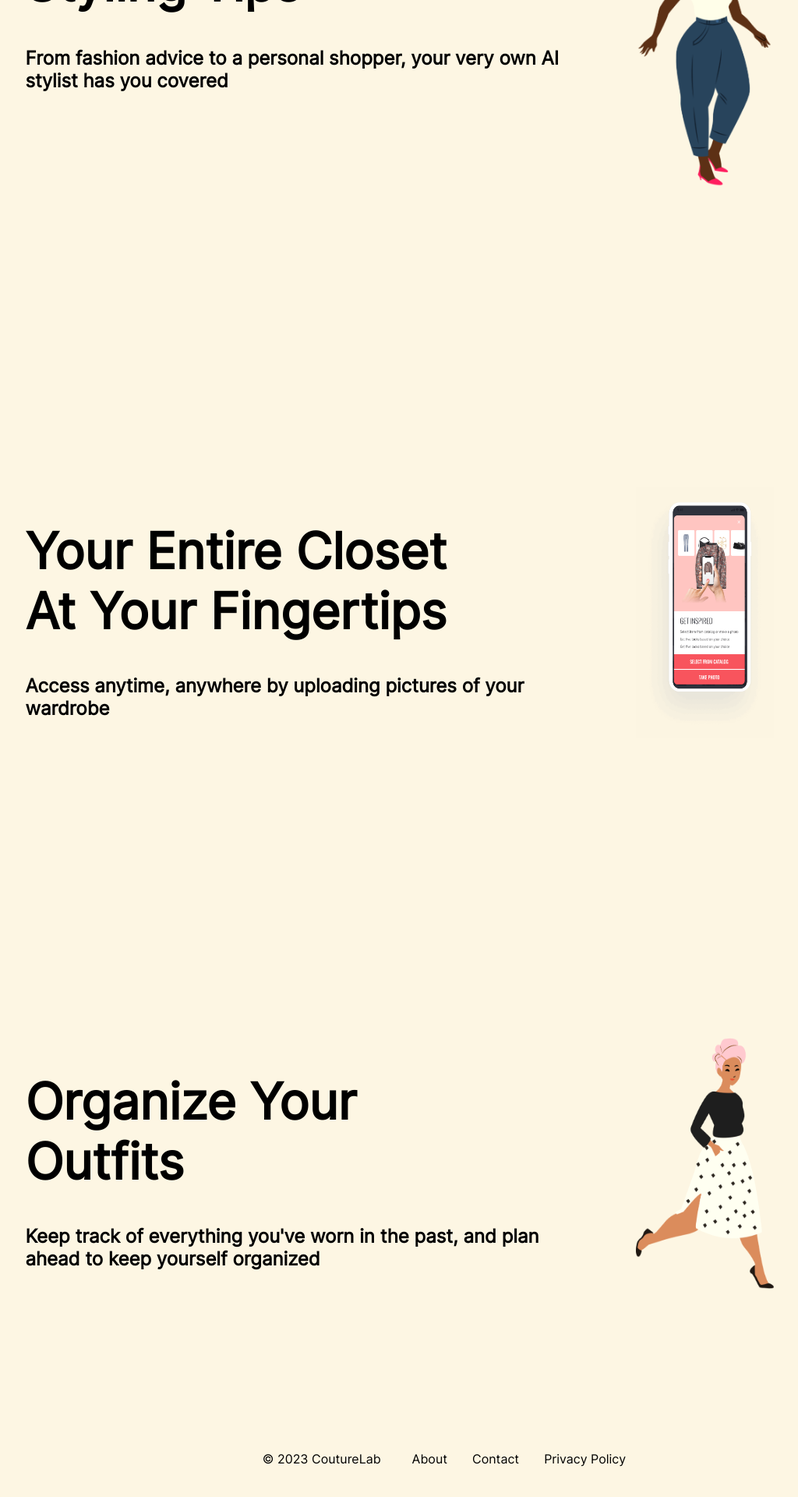
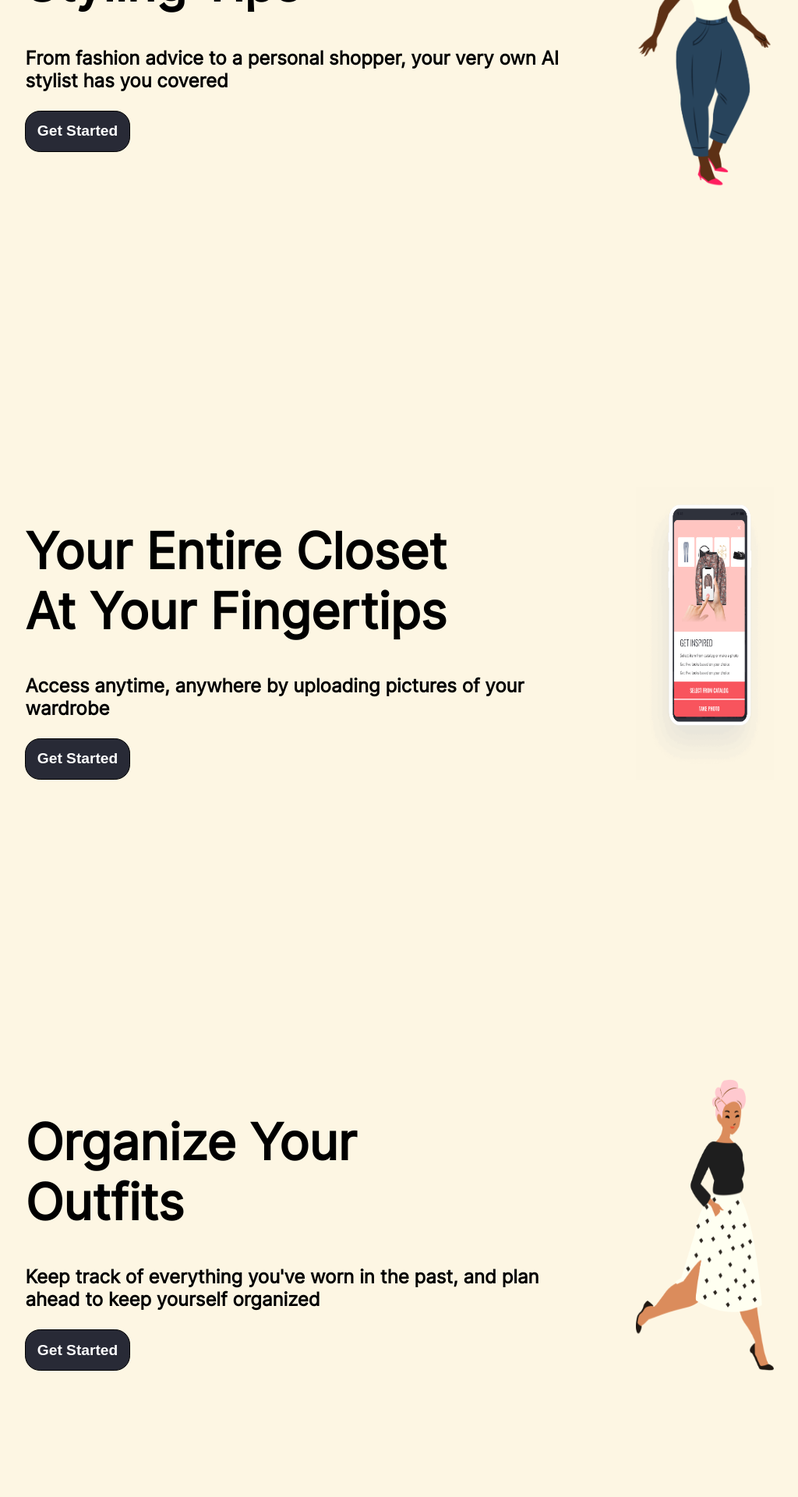
Before and after one commit to felixliang50779/Couture-Lab, a React (Create React App) app in the folder couture-lab-ui/: page /Home in a window 1280 px wide. Shown: the part 896-2816 px from the top of the page at 78% size, without its empty margins (70-1094 px from the left). Before the commit the page ends 2793 px from the top, so only its background shows below. Built offline with nearby package versions, Linux system fonts and the light colour scheme.

Commit message:
added more buttons

```diff
--- a/couture-lab-ui/src/Pages/Home.js
+++ b/couture-lab-ui/src/Pages/Home.js
@@ -36,7 +36,7 @@ export default function Home() {
                         From fashion advice to a personal shopper,
                         your very own AI stylist has you covered
                     </h3>
-
+                    <Button text="Get Started"/>
                 </div>
                 <img
                     className={styles['landing-img']}
@@ -51,6 +51,7 @@ export default function Home() {
                         Access anytime, anywhere by uploading pictures of your
                         wardrobe
                     </h3>
+                    <Button text="Get Started"/>
                 </div>
                 <img
                     className={styles['landing-img']}
@@ -65,6 +66,7 @@ export default function Home() {
                         Keep track of everything you've worn in the past, and plan
                         ahead to keep yourself organized
                     </h3>
+                    <Button text="Get Started"/>
                 </div>
                 <img
                     className={styles['landing-img']}
```
